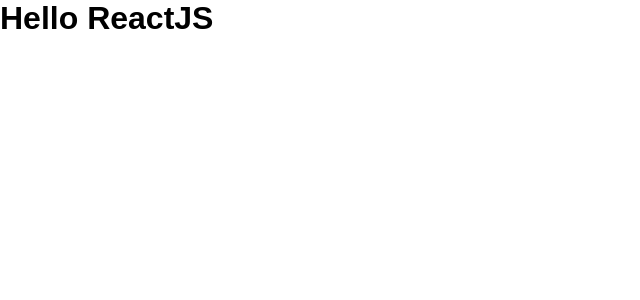
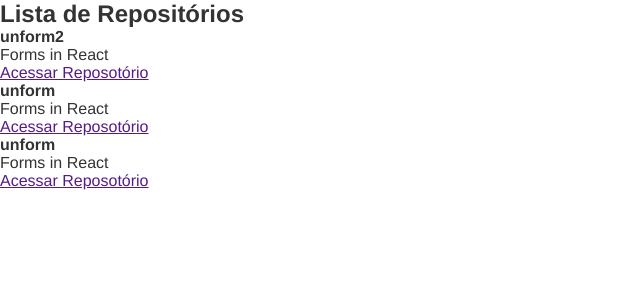
Before and after one commit to lipex360x/ignite-reactjs, a React app in the folder 01-github-explorer/: page / in a window 1280 px wide. Shown: the top 300 px of the page, without its empty margins (0-640 px from the left). Built offline with nearby package versions, Linux system fonts and the light colour scheme.

Commit message:
first component

```diff
--- a/01-github-explorer/src/App.jsx
+++ b/01-github-explorer/src/App.jsx
@@ -1,5 +1,6 @@
+import { RepositoryList } from './components/RepositoryList'
 import './styles/global.scss'
 
 export function App () {
-  return <h1>Hello ReactJS</h1>
+  return <RepositoryList />
 }
--- /dev/null
+++ b/01-github-explorer/src/components/RepositoryList.jsx
@@ -0,0 +1,29 @@
+const repositoryName = 'unform2'
+
+export function RepositoryList () {
+  return (
+    <section className="repository-list">
+      <h1>Lista de Repositórios</h1>
+
+      <ul>
+        <li>
+          <strong>{repositoryName}</strong>
+          <p>Forms in React</p>
+          <a href="">Acessar Reposotório</a>
+        </li>
+
+        <li>
+          <strong>unform</strong>
+          <p>Forms in React</p>
+          <a href="">Acessar Reposotório</a>
+        </li>
+
+        <li>
+          <strong>unform</strong>
+          <p>Forms in React</p>
+          <a href="">Acessar Reposotório</a>
+        </li>
+      </ul>
+    </section>
+  )
+}
--- a/01-github-explorer/src/styles/global.scss
+++ b/01-github-explorer/src/styles/global.scss
@@ -5,5 +5,7 @@
 }
 
 body {
-  font-family: Arial, Helvetica, sans-serif;
+  font-size: 16px;
+  font-family: "Helvetica Neue", Arial, sans-serif;
+  color: #333
 }
```
